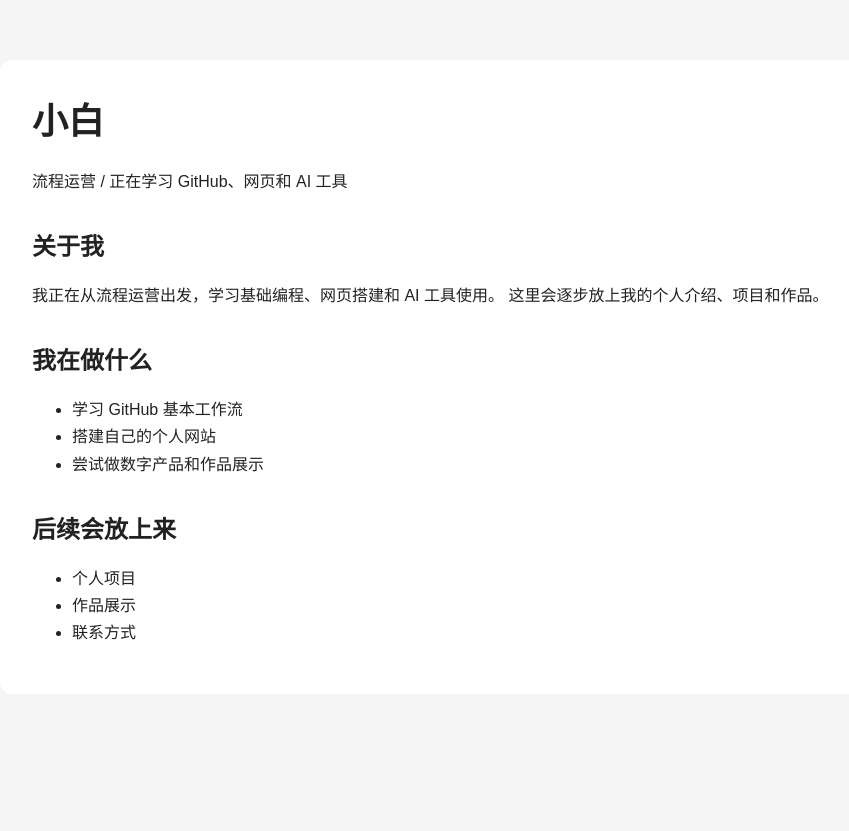
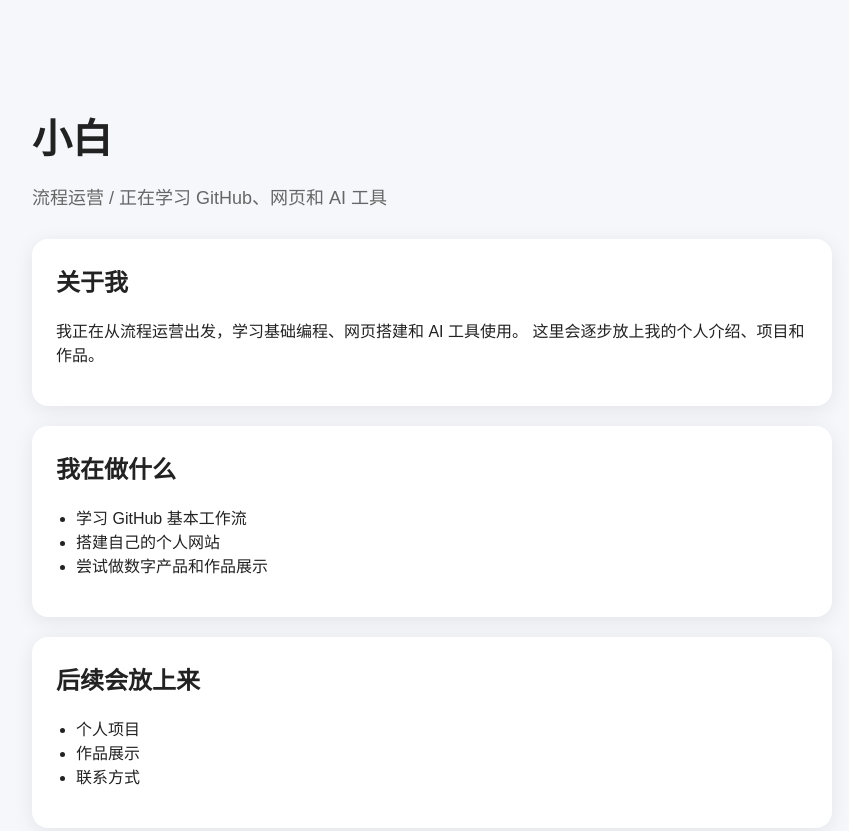
Before and after one commit to Missbai77/Missbai-portfolio, a plain HTML site: page index.html in a window 1280 px wide. Shown: the whole page, without its empty margins (208-1057 px from the left). Before the commit the page ends 800 px from the top, so only its background shows below. Drawn offline with Linux system fonts and the light colour scheme.

Commit message:
Update styles in style.css for improved layout

```diff
--- a/style.css
+++ b/style.css
@@ -1,29 +1,39 @@
 body {
   margin: 0;
   font-family: Arial, sans-serif;
-  background: #f5f5f5;
+  background: #f5f7fb;
   color: #222;
 }
 
 .container {
   max-width: 800px;
   margin: 60px auto;
-  padding: 32px;
-  background: white;
-  border-radius: 12px;
+  padding: 20px;
 }
 
 h1 {
-  margin-top: 0;
-  font-size: 36px;
+  font-size: 40px;
+  margin-bottom: 10px;
+}
+
+.subtitle {
+  font-size: 18px;
+  color: #666;
+  margin-bottom: 30px;
+}
+
+.card {
+  background: white;
+  padding: 24px;
+  margin-bottom: 20px;
+  border-radius: 16px;
+  box-shadow: 0 4px 20px rgba(0, 0, 0, 0.08);
 }
 
 h2 {
-  margin-top: 32px;
-  font-size: 24px;
+  margin-top: 0;
 }
 
-p, li {
-  font-size: 16px;
-  line-height: 1.7;
+ul {
+  padding-left: 20px;
 }
```
